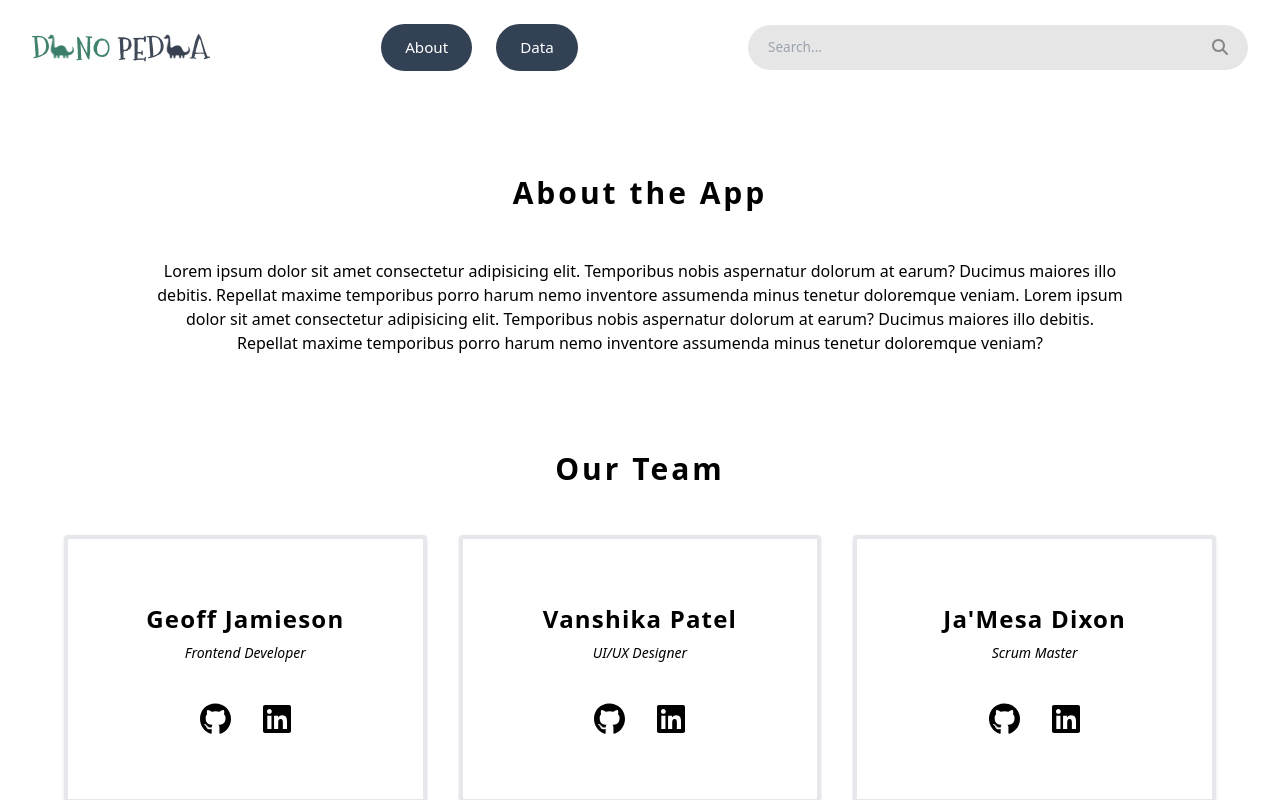
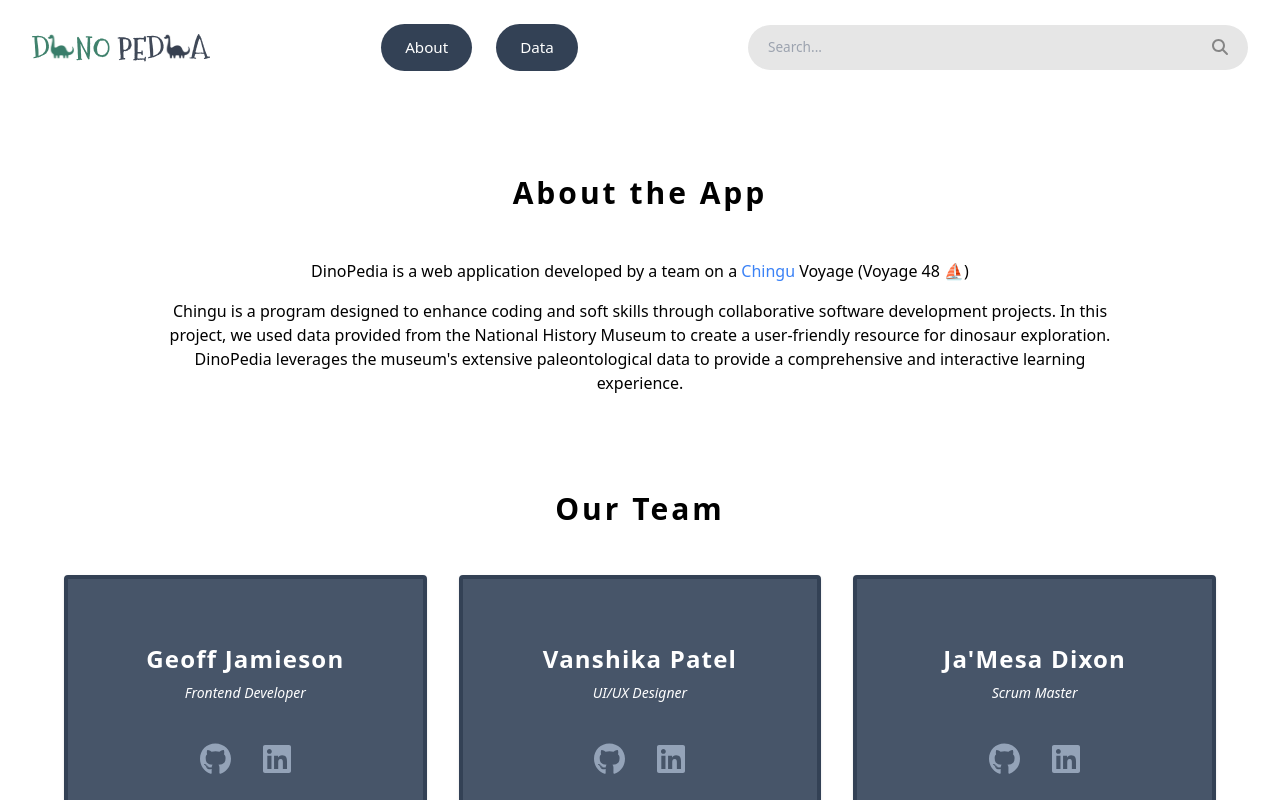
Before and after one commit to chingu-voyages/v48-tier2-team-15, a React (Vite) app: page /about in a window 1280 px wide. Shown: the top 800 px of the page. Built offline with nearby package versions, Linux system fonts and the light colour scheme; a web font is replaced by a local one.

Commit message:
change card colour and update about app  blurb

```diff
--- a/src/pages/About.jsx
+++ b/src/pages/About.jsx
@@ -35,14 +35,21 @@ const About = () => {
         <h2 className="text-center flex-col text-3xl font-bold my-12 tracking-widest">
           About the App
         </h2>
+        <p className="text-center mb-4">
+          DinoPedia is a web application developed by a team on a
+          <a href="https://www.chingu.io/" className="text-blue-500">
+            {" "}
+            Chingu
+          </a>{" "}
+          Voyage (Voyage 48 ⛵️)
+        </p>
         <p className="text-center">
-          Lorem ipsum dolor sit amet consectetur adipisicing elit. Temporibus
-          nobis aspernatur dolorum at earum? Ducimus maiores illo debitis.
-          Repellat maxime temporibus porro harum nemo inventore assumenda minus
-          tenetur doloremque veniam. Lorem ipsum dolor sit amet consectetur
-          adipisicing elit. Temporibus nobis aspernatur dolorum at earum?
-          Ducimus maiores illo debitis. Repellat maxime temporibus porro harum
-          nemo inventore assumenda minus tenetur doloremque veniam?
+          Chingu is a program designed to enhance coding and soft skills through
+          collaborative software development projects. In this project, we used
+          data provided from the National History Museum to create a
+          user-friendly resource for dinosaur exploration. DinoPedia leverages
+          the museum's extensive paleontological data to provide a comprehensive
+          and interactive learning experience.
         </p>
       </div>
       <div className="my-24">
@@ -53,7 +60,7 @@ const About = () => {
           {teamMembers.map((member) => (
             <div
               key={member.name}
-              className="px-4 py-16 rounded shadow hover:scale-105 border-4"
+              className="px-4 py-16 rounded shadow hover:scale-105 border-4 bg-slate-600 text-white border-slate-700"
             >
               <h3 className="text-2xl font-semibold mb-2 tracking-wider">
                 {member.name}
@@ -65,14 +72,22 @@ const About = () => {
                   target="_blank"
                   rel="noopener noreferrer"
                 >
-                  <FontAwesomeIcon icon={faGithub} size="2xl" />
+                  <FontAwesomeIcon
+                    icon={faGithub}
+                    size="2xl"
+                    className="text-slate-400 hover:text-white"
+                  />
                 </a>
                 <a
                   href={member.linkedin}
                   target="_blank"
                   rel="noopener noreferrer"
                 >
-                  <FontAwesomeIcon icon={faLinkedin} size="2xl" />
+                  <FontAwesomeIcon
+                    icon={faLinkedin}
+                    size="2xl"
+                    className="text-slate-400 hover:text-white"
+                  />
                 </a>
               </div>
             </div>
```
